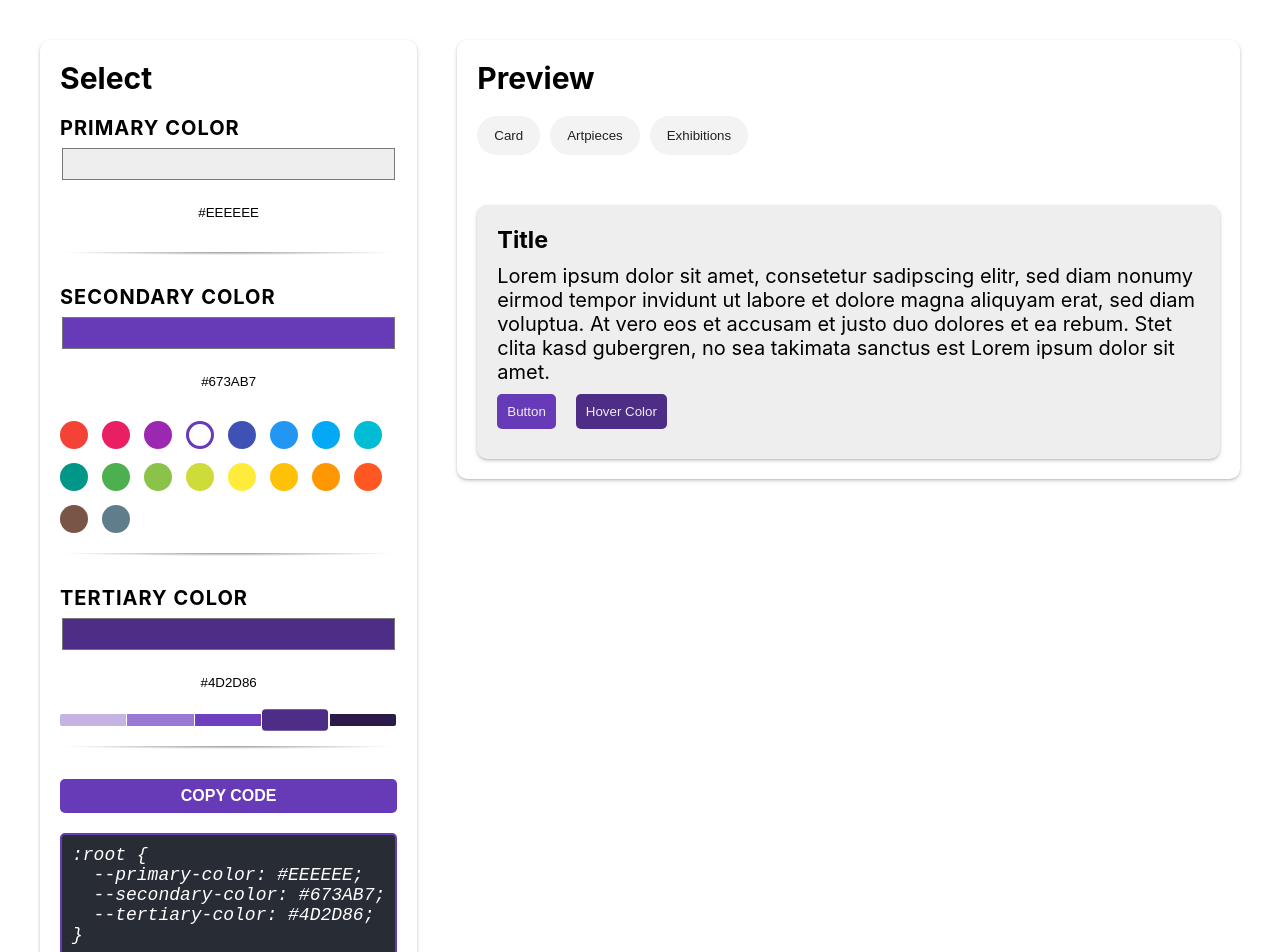
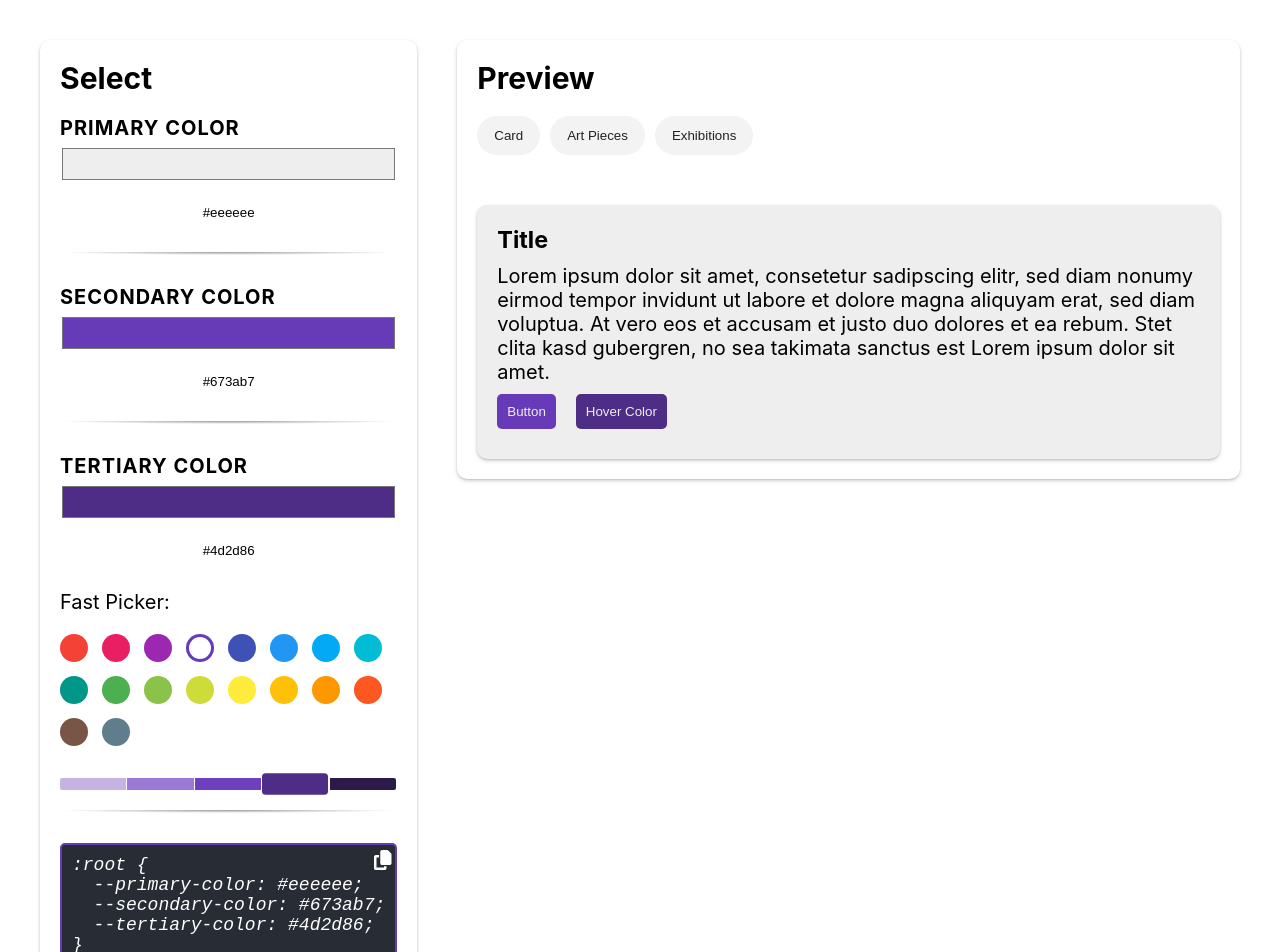
Before and after one commit to alper92/color-palette-app, a Next.js app: page / in a window 1280 px wide. Shown: the top 952 px of the page. Built offline with nearby package versions, Linux system fonts and the light colour scheme; what chance would draw is missing.

Commit message:
finish refactoring

```diff
--- /dev/null
+++ b/components/ArtPiecesPreview.js
@@ -0,0 +1,68 @@
+import Image from "next/image";
+import { styled } from "styled-components";
+import dataArtpieces from "./db/dataArtpieces";
+import { uid } from "uid";
+
+export default function ArtPiecesPreview() {
+  return (
+    <Gallery>
+      {dataArtpieces.map(({ slug, image, name, date }) => (
+        <GalleryCard key={uid()}>
+          <ImageWrapper>
+            <StyledImage src={image} alt="image" width={1000} height={1000} />
+            <Caption>
+              <q>{name}</q>
+              <b>{date}</b>
+            </Caption>
+          </ImageWrapper>
+          <Button>DETAILS</Button>
+        </GalleryCard>
+      ))}
+    </Gallery>
+  );
+}
+
+const Button = styled.button`
+  border: none;
+  cursor: pointer;
+  padding: 0.5rem;
+  border-radius: 5px;
+  background-color: var(--secondary);
+  color: var(--primary);
+  margin: 0 1rem 0.5rem 0;
+  &:hover {
+    background-color: var(--tertiary);
+  }
+`;
+
+const GalleryCard = styled.article`
+  padding: 1rem;
+  background-color: var(--primary);
+  height: fit-content;
+`;
+
+const ImageWrapper = styled.figure`
+  margin-bottom: 1rem;
+`;
+
+const StyledImage = styled(Image)`
+  object-fit: contain;
+  width: 100%;
+  height: 100%;
+  border-radius: 5px;
+`;
+
+const Caption = styled.figcaption`
+  display: flex;
+  justify-content: space-between;
+  padding: 0.5rem;
+`;
+
+const Gallery = styled.div`
+  display: grid;
+  grid-template-columns: repeat(auto-fit, minmax(280px, 1fr));
+  grid-gap: 4rem;
+  width: 100%;
+  max-width: 1280px;
+  margin: 0 auto;
+`;
--- /dev/null
+++ b/components/CardPreview.js
@@ -0,0 +1,37 @@
+import { styled } from "styled-components";
+import Button from "./StyledButton";
+
+export default function CardPreview() {
+  return (
+    <Card>
+      <h3>Title</h3>
+      <Paragraph>
+        Lorem ipsum dolor sit amet, consetetur sadipscing elitr, sed diam nonumy
+        eirmod tempor invidunt ut labore et dolore magna aliquyam erat, sed diam
+        voluptua. At vero eos et accusam et justo duo dolores et ea rebum. Stet
+        clita kasd gubergren, no sea takimata sanctus est Lorem ipsum dolor sit
+        amet.
+      </Paragraph>
+      <Button>Button</Button>
+      <ButtonHover>Hover Color</ButtonHover>
+    </Card>
+  );
+}
+
+const Card = styled.article`
+  padding: 1rem;
+  background-color: var(--primary);
+`;
+
+const Paragraph = styled.p`
+  margin: 0.5rem 0;
+`;
+
+const ButtonHover = styled.button`
+  border: none;
+  cursor: pointer;
+  padding: 0.5rem;
+  border-radius: 5px;
+  background-color: var(--tertiary);
+  color: var(--primary);
+`;
--- a/components/Clipboard.js
+++ b/components/Clipboard.js
@@ -1,8 +1,10 @@
-import { useState } from "react";
+import { FontAwesomeIcon } from "@fortawesome/react-fontawesome";
+import { faCopy, faCheck } from "@fortawesome/free-solid-svg-icons";
+import { useEffect, useState } from "react";
 import { styled } from "styled-components";
 
 export default function Clipboard({ theme }) {
-  const [toggle, setToggle] = useState(true);
+  const [copy, setCopy] = useState(true);
 
   const clipboardValue = `:root {
   --primary-color: ${theme.primary};
@@ -12,20 +14,35 @@ export default function Clipboard({ theme }) {
 
   function handleClipboardValue() {
     navigator.clipboard.writeText(clipboardValue);
-    setToggle(!toggle);
+    setCopy(!copy);
   }
 
+  useEffect(() => {
+    if (!copy) {
+      const timeOut = setTimeout(() => {
+        setCopy(true);
+      }, 3000);
+
+      return () => clearTimeout(timeOut);
+    }
+  }, [copy]);
+
   return (
-    <>
-      <Button onClick={handleClipboardValue} theme={theme}>
-        {toggle ? "copy code" : "copied!"}
-      </Button>
-      <Board theme={theme}>{clipboardValue}</Board>
-    </>
+    <Board theme={theme}>
+      {clipboardValue}
+      <ClipboardButton onClick={handleClipboardValue} theme={theme}>
+        {copy ? (
+          <FontAwesomeIcon icon={faCopy} />
+        ) : (
+          <FontAwesomeIcon icon={faCheck} />
+        )}
+      </ClipboardButton>
+    </Board>
   );
 }
 
 const Board = styled.pre`
+  position: relative;
   padding: 0.5rem;
   font-size: 0.9rem;
   font-style: italic;
@@ -39,14 +56,13 @@ const Board = styled.pre`
   }
 `;
 
-const Button = styled.button`
-  background-color: ${({ theme }) => theme.secondary};
-  font-size: 0.8rem;
-  text-transform: uppercase;
+const ClipboardButton = styled.button`
+  position: absolute;
+  font-size: 1rem;
+  margin: 0.2rem;
+  top: 0;
+  right: 0;
+  color: white;
   border: none;
-  color: white;
-  font-weight: bolder;
-  padding: 0.4rem;
-  border-radius: 5px;
-  cursor: pointer;
+  background-color: transparent;
 `;
--- a/components/ColorPickerForm.js
+++ b/components/ColorPickerForm.js
@@ -36,11 +36,6 @@ export default function ColorPickerForm({ theme, setTheme }) {
         }}
         name="secondary color"
       />
-      <CirclePicker
-        width="auto"
-        color={theme.secondary}
-        onChangeComplete={handleChangeCompleteSecondary}
-      />
       <Divider />
       <ColorPicker
         color={theme.tertiary}
@@ -48,6 +43,12 @@ export default function ColorPickerForm({ theme, setTheme }) {
           setTheme({ ...theme, tertiary: newValue });
         }}
         name="tertiary color"
+      />
+      <p>Fast Picker:</p>
+      <CirclePicker
+        width="auto"
+        color={theme.secondary}
+        onChangeComplete={handleChangeCompleteSecondary}
       />
       <StyledSliderPicker
         width="auto"
@@ -65,7 +66,7 @@ const StyledSliderPicker = styled(SliderPicker)`
   .hue-horizontal {
     display: none;
   }
-  margin-top: -2rem;
+  margin-top: -1rem;
 `;
 
 const Wrapper = styled.section`
--- /dev/null
+++ b/components/ExhibitionsPreview.js
@@ -0,0 +1,65 @@
+import { FontAwesomeIcon } from "@fortawesome/react-fontawesome";
+import { faLocationDot } from "@fortawesome/free-solid-svg-icons";
+import dataArtpieces from "./db/dataArtpieces";
+import { styled } from "styled-components";
+import Image from "next/image";
+import { uid } from "uid";
+
+export default function ExhibitionsPreview() {
+  return (
+    <Exhibitions>
+      {dataArtpieces.map(({ date, place, image, name }) => (
+        <Exhibition key={uid()}>
+          <PlaceDate>
+            <StyledExhibitionImage
+              src={image}
+              width={60}
+              height={60}
+              alt={name}
+            />
+            {date} @ {place}
+            <StyledExhibitionButton>
+              <FontAwesomeIcon icon={faLocationDot} />
+            </StyledExhibitionButton>
+          </PlaceDate>
+        </Exhibition>
+      ))}
+    </Exhibitions>
+  );
+}
+
+const Exhibitions = styled.ul`
+  list-style-type: none;
+  width: 100%;
+  max-width: 390px;
+`;
+
+const Exhibition = styled.li`
+  margin: 1rem 0;
+`;
+
+const StyledExhibitionImage = styled(Image)`
+  border-radius: 50%;
+  border: 4px solid var(--secondary);
+`;
+
+const PlaceDate = styled.p`
+  display: flex;
+  align-items: center;
+  gap: 1rem;
+  padding: 1rem;
+  background-color: var(--primary);
+  border-radius: 10px;
+  box-shadow: rgba(50, 50, 93, 0.25) 0px 2px 5px -1px,
+    rgba(0, 0, 0, 0.3) 0px 1px 3px -1px;
+`;
+
+const StyledExhibitionButton = styled.button`
+  background: none;
+  padding: 0.5rem;
+  color: var(--tertiary);
+  border-radius: 50%;
+  border: none;
+  letter-spacing: 0.1rem;
+  font-size: 1rem;
+`;
--- a/components/Preview.js
+++ b/components/Preview.js
@@ -1,84 +1,35 @@
 import { useState } from "react";
 import { styled } from "styled-components";
-import data from "./db/data";
-import dataArtpieces from "./db/dataArtpieces";
-import Image from "next/image";
-import { FontAwesomeIcon } from "@fortawesome/react-fontawesome";
-import { faLocationDot } from "@fortawesome/free-solid-svg-icons";
+import CardPreview from "./CardPreview";
+import ArtPiecesPreview from "./ArtPiecesPreview";
+import ExhibitionsPreview from "./ExhibitionsPreview";
 
 export default function Preview({ theme }) {
   const [previewElement, setPreviewElement] = useState("Card");
 
   return (
-    <Wrapper theme={theme}>
+    <PreviewWrapper theme={theme}>
       <h2>Preview</h2>
       <span>
         <PreviewButton onClick={() => setPreviewElement("Card")}>
           Card
         </PreviewButton>
-        <PreviewButton onClick={() => setPreviewElement("Artpieces")}>
-          Artpieces
+        <PreviewButton onClick={() => setPreviewElement("Art Pieces")}>
+          Art Pieces
         </PreviewButton>
         <PreviewButton onClick={() => setPreviewElement("Exhibitions")}>
           Exhibitions
         </PreviewButton>
       </span>
       <div></div>
-      {previewElement === "Card" && (
-        <Card>
-          <h3>Title</h3>
-          <Paragraph>
-            Lorem ipsum dolor sit amet, consetetur sadipscing elitr, sed diam
-            nonumy eirmod tempor invidunt ut labore et dolore magna aliquyam
-            erat, sed diam voluptua. At vero eos et accusam et justo duo dolores
-            et ea rebum. Stet clita kasd gubergren, no sea takimata sanctus est
-            Lorem ipsum dolor sit amet.
-          </Paragraph>
-          <Button>Button</Button>
-          <ButtonHover>Hover Color</ButtonHover>
-        </Card>
-      )}
-      {previewElement === "Artpieces" && (
-        <GalleryWrapper>
-          {dataArtpieces.map(({ slug, image, name, date }) => (
-            <GalleryCard key={slug}>
-              <ImageWrapper>
-                <StyledImage
-                  src={image}
-                  alt="image"
-                  width={1000}
-                  height={1000}
-                />
-                <Caption>
-                  <q>{name}</q>
-                  <b>{date}</b>
-                </Caption>
-              </ImageWrapper>
-              <Button>SEE MORE</Button>
-            </GalleryCard>
-          ))}
-        </GalleryWrapper>
-      )}
-      {previewElement === "Exhibitions" && (
-        <ExhibitionsWrapper>
-          {dataArtpieces.map(({ word, date, place, sentence, image }) => (
-            <Exhibition key={word}>
-              <PlaceDate>
-                <StyledExhibitionImage src={image} width={60} height={60} />
-                {date} @ {place}
-                <StyledExhibitionButton>
-                  <FontAwesomeIcon icon={faLocationDot} />
-                </StyledExhibitionButton>
-              </PlaceDate>
-            </Exhibition>
-          ))}
-        </ExhibitionsWrapper>
-      )}
-    </Wrapper>
+      {previewElement === "Card" && <CardPreview />}
+      {previewElement === "Art Pieces" && <ArtPiecesPreview />}
+      {previewElement === "Exhibitions" && <ExhibitionsPreview />}
+    </PreviewWrapper>
   );
 }
 
-const Wrapper = styled.section`
+const PreviewWrapper = styled.section`
   height: fit-content;
   min-width: 320px;
   display: flex;
@@ -102,102 +53,3 @@ const PreviewButton = styled.button`
     background-color: #e8e8e8;
   }
 `;
-
-const Card = styled.article`
-  padding: 1rem;
-  background-color: var(--primary);
-`;
-
-const Paragraph = styled.p`
-  margin: 0.5rem 0;
-`;
-
-const Button = styled.button`
-  border: none;
-  cursor: pointer;
-  padding: 0.5rem;
-  border-radius: 5px;
-  background-color: var(--secondary);
-  color: var(--primary);
-  margin: 0 1rem 0.5rem 0;
-  &:hover {
-    background-color: var(--tertiary);
-  }
-`;
-
-const ButtonHover = styled.button`
-  border: none;
-  cursor: pointer;
-  padding: 0.5rem;
-  border-radius: 5px;
-  background-color: var(--tertiary);
-  color: var(--primary);
-`;
-
-const GalleryCard = styled.article`
-  padding: 1rem;
-  background-color: var(--primary);
-  height: fit-content;
-`;
-
-const ImageWrapper = styled.figure`
-  margin-bottom: 1rem;
-`;
-
-const StyledImage = styled(Image)`
-  object-fit: contain;
-  width: 100%;
-  height: 100%;
-  border-radius: 5px;
-`;
-
-const Caption = styled.figcaption`
-  display: flex;
-  justify-content: space-between;
-  padding: 0.5rem;
-`;
-
-const GalleryWrapper = styled.div`
-  display: grid;
-  grid-template-columns: repeat(auto-fit, minmax(280px, 1fr));
-  grid-gap: 4rem;
-  width: 100%;
-  max-width: 1280px;
-  margin: 0 auto;
-`;
-
-const ExhibitionsWrapper = styled.ul`
-  list-style-type: none;
-  width: 100%;
-  max-width: 390px;
-`;
-
-const Exhibition = styled.li`
-  margin: 1rem 0;
-`;
-
-const StyledExhibitionImage = styled(Image)`
-  border-radius: 50%;
-  border: 4px solid var(--secondary);
-`;
-
-const PlaceDate = styled.p`
-  display: flex;
-  align-items: center;
-  gap: 1rem;
-  padding: 1rem;
-  background-color: var(--primary);
-  border-radius: 10px;
-  box-shadow: rgba(50, 50, 93, 0.25) 0px 2px 5px -1px,
-    rgba(0, 0, 0, 0.3) 0px 1px 3px -1px;
-`;
-
-const StyledExhibitionButton = styled.button`
-  background: var(--tertiary);
-  padding: 0.5rem;
-  color: white;
-  border-radius: 50%;
-  border: none;
-  letter-spacing: 0.1rem;
-  font-size: 1rem;
-`;
--- a/package.json
+++ b/package.json
@@ -17,7 +17,8 @@
     "react": "18.2.0",
     "react-color": "^2.19.3",
     "react-dom": "18.2.0",
-    "styled-components": "^6.0.5"
+    "styled-components": "^6.0.5",
+    "uid": "^2.0.2"
   },
   "devDependencies": {
     "eslint": "8.46.0",
--- a/pages/index.js
+++ b/pages/index.js
@@ -6,9 +6,9 @@ import Head from "next/head";
 
 export default function Home() {
   const [theme, setTheme] = useState({
-    primary: "#EEEEEE",
-    secondary: "#673AB7",
-    tertiary: "#4D2D86",
+    primary: "#eeeeee",
+    secondary: "#673ab7",
+    tertiary: "#4d2d86",
   });
   return (
     <Grid>
```
Also changed, not shown: components/StyledButton.js (added, +18 -0 lines), 1 other file (tests, documents, lock files or other folders).
